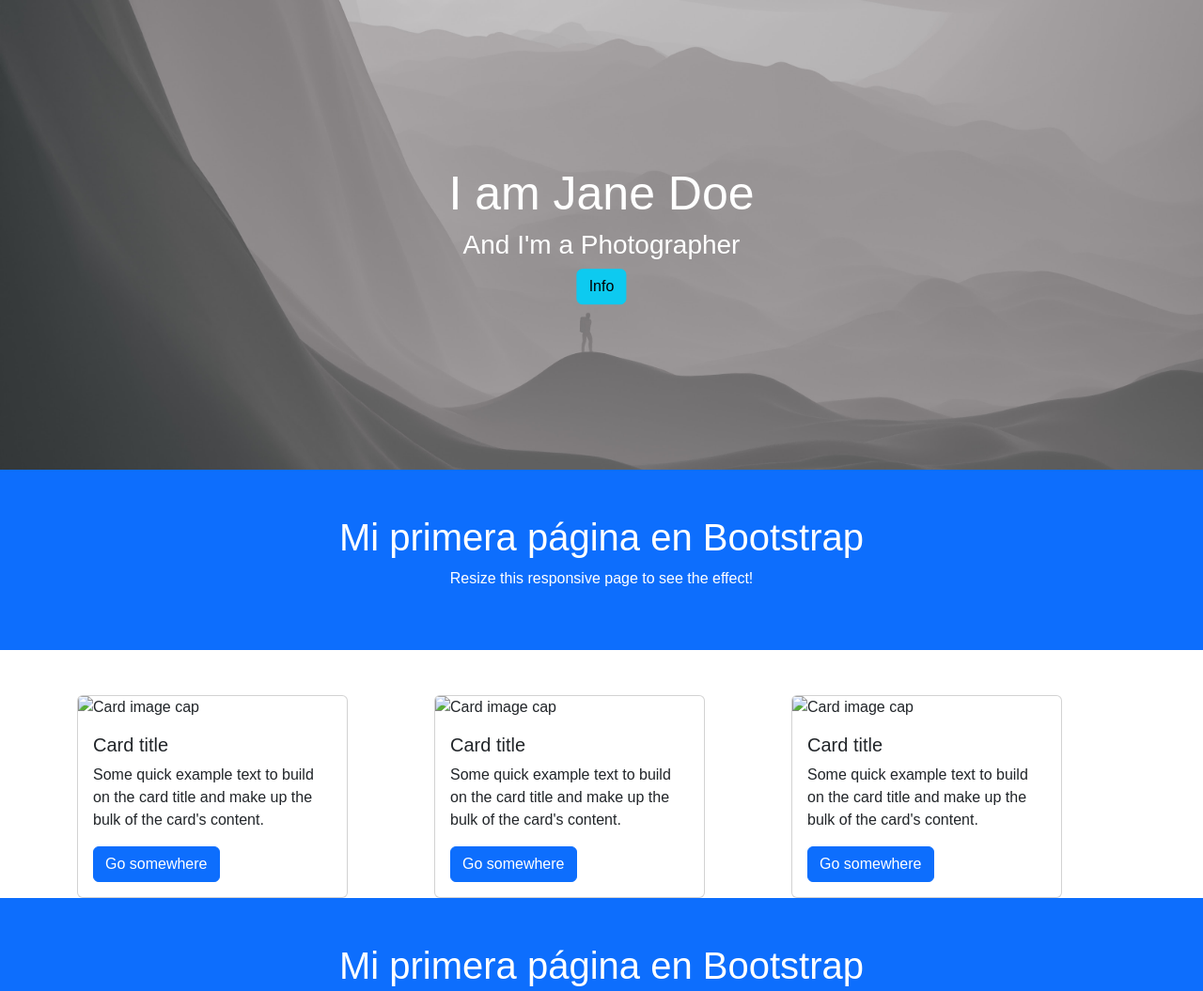
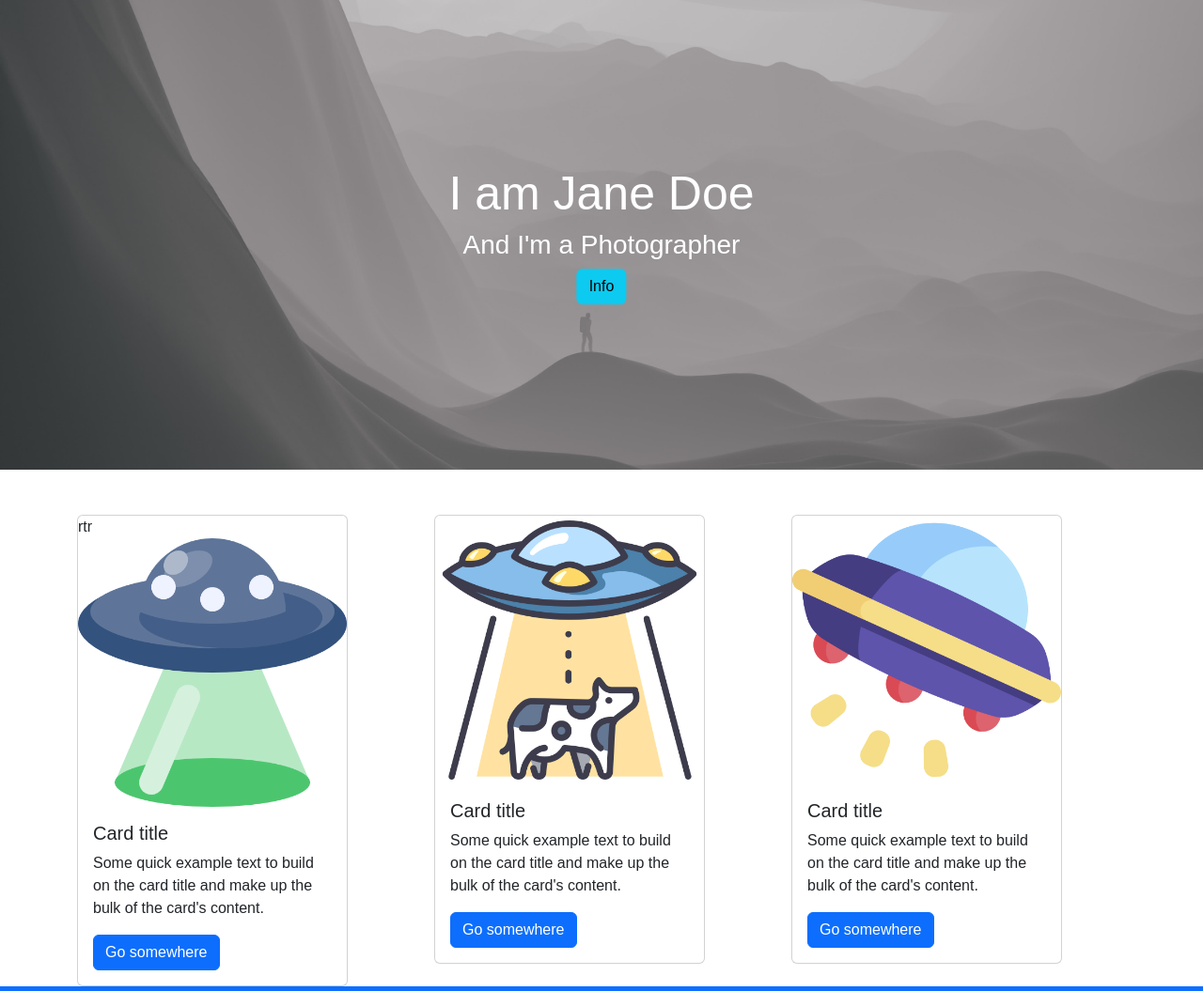
Before and after one commit to pablomarianoduoc/u2github, a website: page index.html in a window 1280 px wide. Shown: the top 1055 px of the page at 94% size. Drawn offline with nearby package versions, Linux system fonts and the light colour scheme.

Commit message:
readme editado

```diff
--- a/index.html
+++ b/index.html
@@ -17,17 +17,11 @@
         <button type="button" class="btn btn-info">Info</button>
     </div>
 </div>
-
-<div class="container-fluid p-5 bg-primary text-white text-center">
-  <h1>Mi primera página en Bootstrap</h1>
-  <p>Resize this responsive page to see the effect!</p>
-</div>
-
 <div class="container mt-5">
   <div class="row">
     <div class="col-4">
-        <div class="card" style="width: 18rem;">
-            <img class="card-img-top" src="..." alt="Card image cap">
+        <div class="card" style="width: 18rem;">rtr
+            <img class="card-img-top" src="img/ufo1.png" alt="Card image cap">
             <div class="card-body">
               <h5 class="card-title">Card title</h5>
               <p class="card-text">Some quick example text to build on the card title and make up the bulk of the card's content.</p>
@@ -36,7 +30,7 @@
           </div>    </div>
     <div class="col-4">
         <div class="card" style="width: 18rem;">
-            <img class="card-img-top" src="..." alt="Card image cap">
+            <img class="card-img-top" src="img/ufo2.png" alt="Card image cap">
             <div class="card-body">
               <h5 class="card-title">Card title</h5>
               <p class="card-text">Some quick example text to build on the card title and make up the bulk of the card's content.</p>
@@ -45,13 +39,14 @@
           </div>    </div>
     <div class="col-4">
         <div class="card" style="width: 18rem;">
-            <img class="card-img-top" src="..." alt="Card image cap">
+            <img class="card-img-top" src="img/ufo3.png" alt="Card image cap">
             <div class="card-body">
               <h5 class="card-title">Card title</h5>
               <p class="card-text">Some quick example text to build on the card title and make up the bulk of the card's content.</p>
               <a href="#" class="btn btn-primary">Go somewhere</a>
             </div>
-          </div>    </div>
+          </div>
+    </div>
   </div>
 </div>
 <div class="container-fluid p-5 bg-primary text-white text-center">
```
Also changed, not shown: img/ufo1.png (added), img/ufo2.png (added), img/ufo3.png (added), readme.md.
